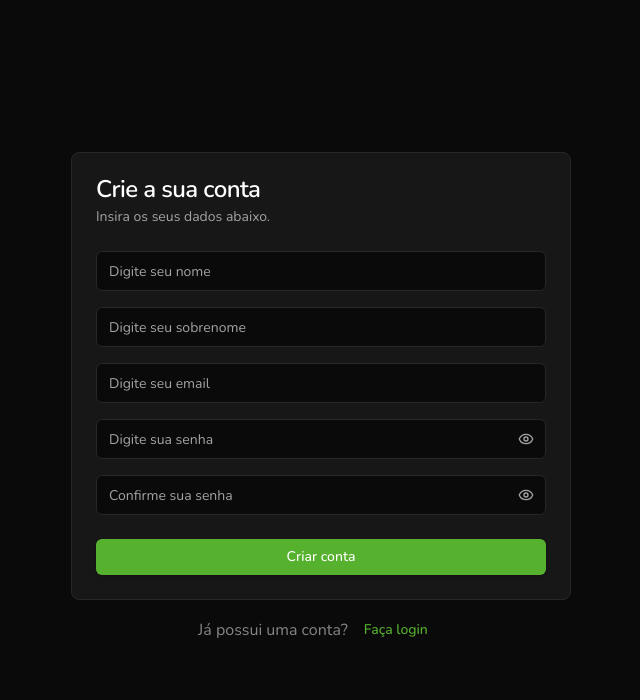
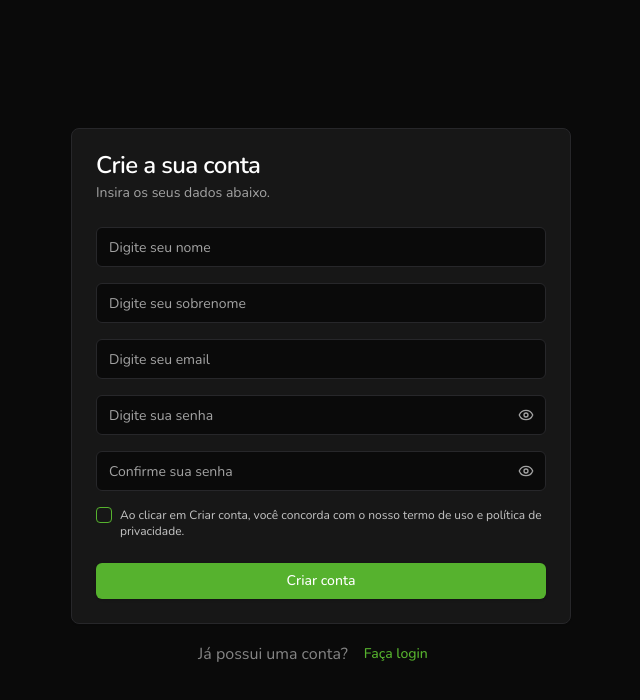
Before and after one commit to vinidisantos/fsc-fintrack, a React (Vite) app: page /signup in a window 1280 px wide. Shown: the top 700 px of the page, without its empty margins (319-959 px from the left). Built offline with nearby package versions, Linux system fonts and the light colour scheme.

Commit message:
feat: add checkbox terms to sign up form

```diff
--- a/package.json
+++ b/package.json
@@ -11,6 +11,7 @@
     "prepare": "husky"
   },
   "dependencies": {
+    "@radix-ui/react-checkbox": "^1.3.3",
     "@radix-ui/react-slot": "^1.2.4",
     "class-variance-authority": "^0.7.1",
     "clsx": "^2.1.1",
--- /dev/null
+++ b/src/components/ui/checkbox.tsx
@@ -0,0 +1,28 @@
+import * as React from "react"
+import * as CheckboxPrimitive from "@radix-ui/react-checkbox"
+import { Check } from "lucide-react"
+
+import { cn } from "@/lib/utils"
+
+const Checkbox = React.forwardRef<
+  React.ElementRef<typeof CheckboxPrimitive.Root>,
+  React.ComponentPropsWithoutRef<typeof CheckboxPrimitive.Root>
+>(({ className, ...props }, ref) => (
+  <CheckboxPrimitive.Root
+    ref={ref}
+    className={cn(
+      "grid place-content-center peer h-4 w-4 shrink-0 rounded-sm border border-primary ring-offset-background focus-visible:outline-none focus-visible:ring-2 focus-visible:ring-ring focus-visible:ring-offset-2 disabled:cursor-not-allowed disabled:opacity-50 data-[state=checked]:bg-primary data-[state=checked]:text-primary-foreground",
+      className
+    )}
+    {...props}
+  >
+    <CheckboxPrimitive.Indicator
+      className={cn("grid place-content-center text-current")}
+    >
+      <Check className="h-4 w-4" />
+    </CheckboxPrimitive.Indicator>
+  </CheckboxPrimitive.Root>
+))
+Checkbox.displayName = CheckboxPrimitive.Root.displayName
+
+export { Checkbox }
--- a/src/pages/signup.jsx
+++ b/src/pages/signup.jsx
@@ -11,6 +11,7 @@ import {
 
 import { Input } from "@/components/ui/input";
 
+import { Checkbox } from "@/components/ui/checkbox";
 import { Link } from "react-router-dom";
 import PasswordInput from "../components/password-input";
 
@@ -28,6 +29,19 @@ const SignUpPage = () => {
           <Input placeholder="Digite seu email" />
           <PasswordInput />
           <PasswordInput placeholder="Confirme sua senha" />
+
+          <div className="itens-top flex space-x-2">
+            <Checkbox id="terms" />
+            <div className="grid gap-1.5 leading-none">
+              <label
+                htmlFor="terms"
+                className="text-nuted-foreground opacity-75 text-xs"
+              >
+                Ao clicar em Criar conta, você concorda com o nosso termo de uso
+                e política de privacidade.
+              </label>
+            </div>
+          </div>
         </CardContent>
         <CardFooter>
           <Button className="w-full">Criar conta</Button>
```
Also changed, not shown: 1 other file (tests, documents, lock files or other folders).
